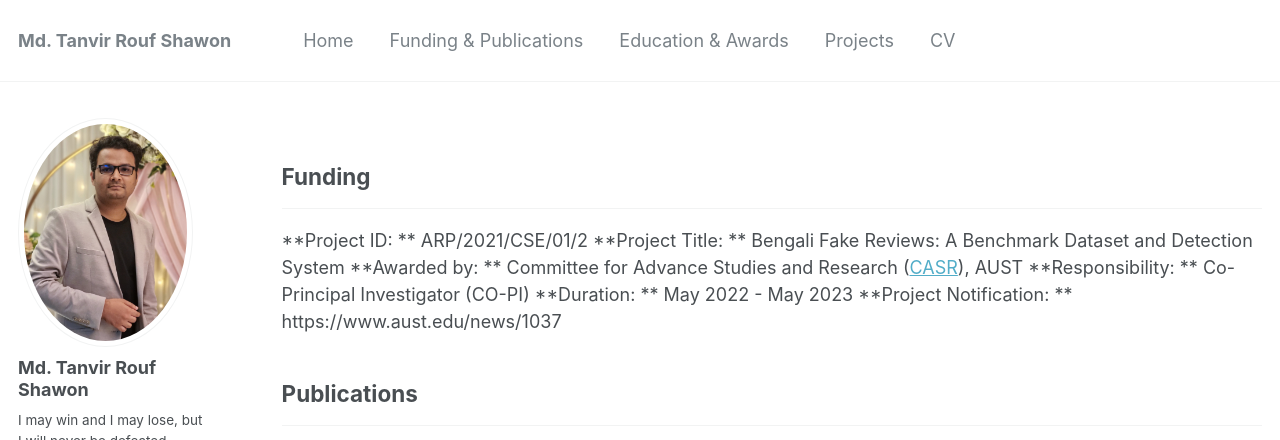
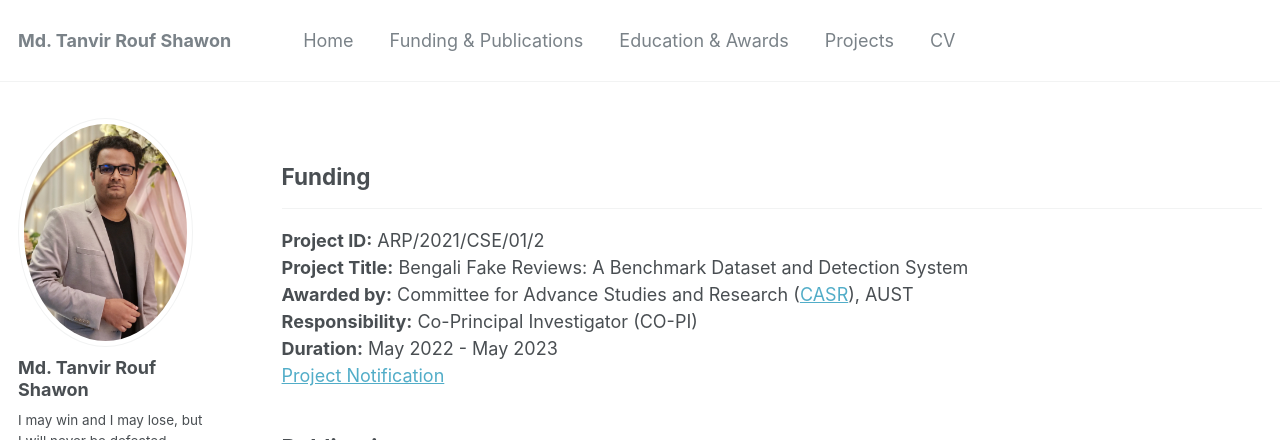
Before and after one commit to shawon-tanvir/shawon-tanvir.github.io, a Jekyll site: the page built from _pages/publications.md, in a window 1280 px wide, cut to the strip 0-440 px from the top of the page. Built offline with Jekyll 4.4.1, drawn with Linux system fonts in a browser that asks for light colours.

Commit message:
Update publications.md

```diff
--- a/_pages/publications.md
+++ b/_pages/publications.md
@@ -7,12 +7,12 @@ author_profile: true
 
 ## Funding
 ----------------
-**Project ID: ** ARP/2021/CSE/01/2
-**Project Title: ** Bengali Fake Reviews: A Benchmark Dataset and Detection System
-**Awarded by: ** Committee for Advance Studies and Research ([CASR](https://www.aust.edu/casr)), AUST
-**Responsibility: ** Co-Principal Investigator (CO-PI)
-**Duration: ** May 2022 - May 2023
-**Project Notification: ** https://www.aust.edu/news/1037
+<b>Project ID:</b> ARP/2021/CSE/01/2 <br />
+<b>Project Title:</b> Bengali Fake Reviews: A Benchmark Dataset and Detection System<br />
+<b>Awarded by:</b> Committee for Advance Studies and Research ([CASR](https://www.aust.edu/casr)), AUST<br />
+<b>Responsibility:</b> Co-Principal Investigator (CO-PI)<br />
+<b>Duration:</b> May 2022 - May 2023<br />
+[Project Notification](https://www.aust.edu/news/1037)
 
 ## Publications
 ----------------
```
